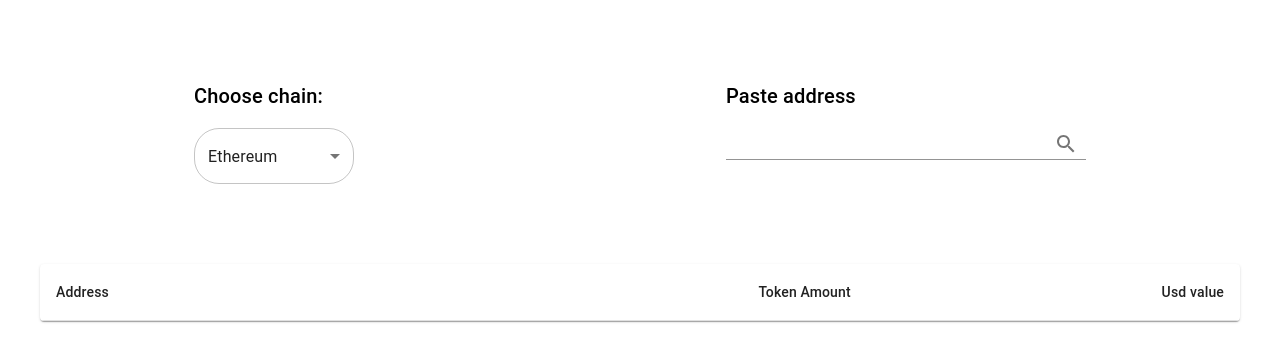
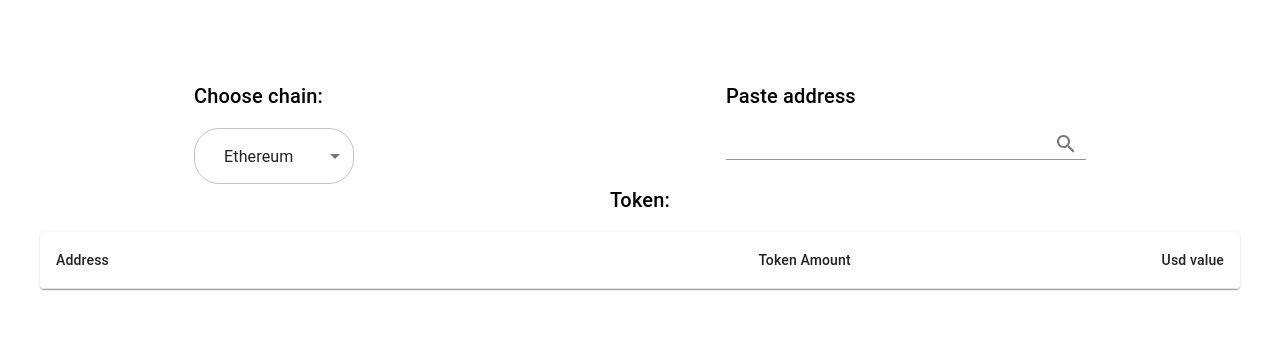
Before and after one commit to mozza8/top-crypto-holders, a React (Create React App) app: page / in a window 1280 px wide. Shown: the top 362 px of the page. Built offline with nearby package versions, Linux system fonts and the light colour scheme.

Commit message:
add token name with new api

```diff
--- a/src/App.tsx
+++ b/src/App.tsx
@@ -19,17 +19,16 @@ import HoldersTable from "./sections/HoldersTable";
 
 // import constants
 import { chainsIds } from "./constants/chains";
+import { apiKey } from "./constants/api";
 
-type HolderAddress = {
-  amount: number;
-  usd_value: number;
-  wallet_address: string;
-};
+// import types
+import { HolderAddress, TokenData } from "./types/types";
 
 function App() {
   const [selectedChain, setSelectedChain] = useState("1");
   const [inputValue, setInputValue] = useState("");
   const [tokenHolders, setTokenHolders] = useState<HolderAddress[]>([]);
+  const [tokenData, setTokenData] = useState<TokenData | null>();
 
   const handleChainChange = (event: SelectChangeEvent) => {
     setSelectedChain(event.target.value);
@@ -45,7 +44,7 @@ function App() {
       {
         method: "GET",
         headers: {
-          "x-api-key": "2ajP2MBTYZlQA7f6RSXWc6Pk1gU",
+          "x-api-key": apiKey,
           accept: "application/json",
         },
       }
@@ -55,8 +54,20 @@ function App() {
       .then((data) => setTokenHolders(data.data))
 
       .catch((error) => console.error(error));
+
+    fetch(
+      `https://api.chainbase.online/v1/token/metadata?chain_id=${selectedChain}&contract_address=${inputValue}`,
+      {
+        method: "GET",
+        headers: {
+          "x-api-key": apiKey,
+        },
+      }
+    )
+      .then((response) => response.json())
+      .then((data) => setTokenData(data.data))
+      .catch((error) => console.error(error));
   };
-
   return (
     <>
       <Grid container sx={{ mt: 10 }}>
@@ -72,7 +83,7 @@ function App() {
                 labelId="chose-chain"
                 value={selectedChain}
                 onChange={handleChainChange}
-                sx={{ width: "160px", borderRadius: "25px" }}
+                sx={{ width: "160px", borderRadius: "25px", pl: 2 }}
               >
                 {chainsIds.map((item) => (
                   <MenuItem key={`chain-id-${item.id}`} value={item.id}>
@@ -106,6 +117,20 @@ function App() {
         </Stack>
       </Grid>
       <Grid container sx={{ justifyContent: "center", alignItems: "center" }}>
+        <Stack
+          direction={"column"}
+          spacing={2}
+          justifyContent={"center"}
+          alignItems={"center"}
+        >
+          <Typography variant="h6">
+            Token:{" "}
+            {tokenData && (
+              <img height={16} width={16} src={tokenData?.logos[0].uri} />
+            )}{" "}
+            {tokenData?.symbol}
+          </Typography>
+
           <Box
             sx={{
               mt: 10,
@@ -116,6 +141,7 @@ function App() {
           >
             <HoldersTable holders={tokenHolders} />
           </Box>
+        </Stack>
       </Grid>
     </>
   );
--- /dev/null
+++ b/src/constants/api.ts
@@ -0,0 +1 @@
+export const apiKey = "2ajP2MBTYZlQA7f6RSXWc6Pk1gU";
--- /dev/null
+++ b/src/types/types.ts
@@ -0,0 +1,19 @@
+export type HolderAddress = {
+  amount: number;
+  usd_value: number;
+  wallet_address: string;
+};
+
+export type TokenData = {
+  current_usd_price: number;
+  name: string;
+  symbol: string;
+  total_supply: string;
+  logos: Logo[];
+};
+
+export type Logo = {
+  height: number;
+  uri: string;
+  width: number;
+};
```
Lines whose indentation alone changed are shown as unchanged.
